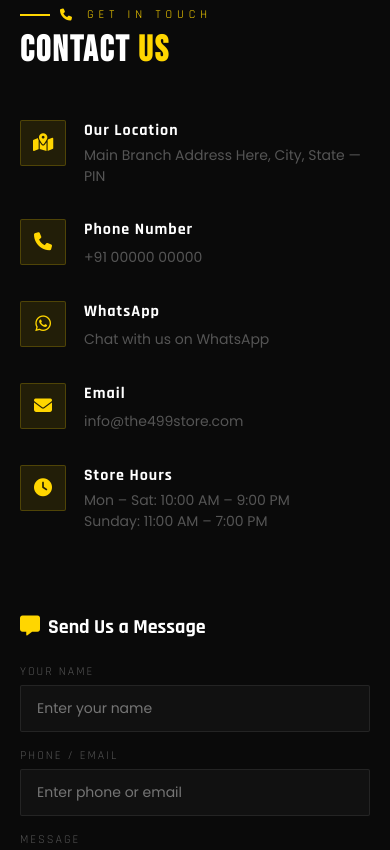
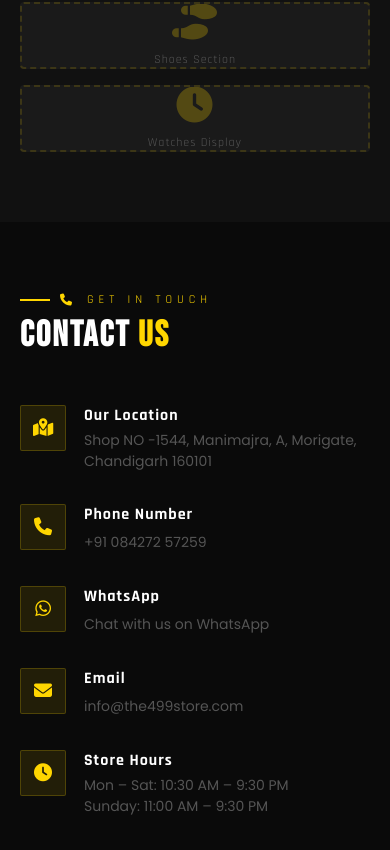
Before and after one commit to Paras367/DEMO, a plain HTML site: page 499_Store/index.html in a window 390 px wide. Shown: the part 6448-7298 px from the top of the page. Drawn offline with Linux system fonts and the light colour scheme.

Commit message:
Revise store information in index.html
Updated store details including address, phone number, WhatsApp link, and store hours.

```diff
--- a/499_Store/index.html
+++ b/499_Store/index.html
@@ -6,14 +6,10 @@
   <meta name="viewport" content="width=device-width, initial-scale=1.0"/>
   <title>THE 499 STORE</title>
 
-  <!-- Font Awesome 6 CDN -->
   <link rel="stylesheet" href="https://cdnjs.cloudflare.com/ajax/libs/font-awesome/6.5.0/css/all.min.css"/>
-
-  <!-- Google Fonts -->
   <link href="https://fonts.googleapis.com/css2?family=Bebas+Neue&family=Rajdhani:wght@400;600;700&family=Poppins:wght@300;400;600&display=swap" rel="stylesheet"/>
 
   <style>
-    /* ===== ROOT VARIABLES ===== */
     :root {
       --yellow: #FFD600;
       --yellow-light: #FFE44D;
@@ -36,12 +32,10 @@
       overflow-x: hidden;
     }
 
-    /* ===== SCROLLBAR ===== */
     ::-webkit-scrollbar { width: 6px; }
     ::-webkit-scrollbar-track { background: var(--black); }
     ::-webkit-scrollbar-thumb { background: var(--yellow); border-radius: 3px; }
 
-    /* ===== NAVBAR ===== */
     nav {
       position: fixed;
       top: 0; left: 0; right: 0;
@@ -1249,7 +1243,7 @@
     <div class="shop-gallery">
       <div class="gallery-item large">
         <i class="fa-solid fa-store"></i>
-        <span>Main Shop Photo — Add Here</span>
+        <img src="https://www.footwearkhoj.com/wp-content/uploads/5416-featured.jpg" alt="Main Shop Photo">
         <div class="gallery-overlay"><span><i class="fa-solid fa-location-dot"></i> Main Branch</span></div>
       </div>
       <div class="gallery-item">
@@ -1286,21 +1280,21 @@
           <div class="contact-icon"><i class="fa-solid fa-map-location-dot"></i></div>
           <div class="contact-detail">
             <h4>Our Location</h4>
-            <p>Main Branch Address Here, City, State — PIN</p>
+            <p>Shop NO -1544, Manimajra, A, Morigate, Chandigarh 160101 </p>
           </div>
         </div>
         <div class="contact-item">
           <div class="contact-icon"><i class="fa-solid fa-phone"></i></div>
           <div class="contact-detail">
             <h4>Phone Number</h4>
-            <a href="tel:+910000000000">+91 00000 00000</a>
+            <a href="tel:+91 08427257259">+91 084272 57259</a>
           </div>
         </div>
         <div class="contact-item">
           <div class="contact-icon"><i class="fa-brands fa-whatsapp"></i></div>
           <div class="contact-detail">
             <h4>WhatsApp</h4>
-            <a href="https://wa.me/910000000000" target="_blank">Chat with us on WhatsApp</a>
+            <a href="https://wa.me/91084272 57259" target="_blank">Chat with us on WhatsApp</a>
           </div>
         </div>
         <div class="contact-item">
@@ -1314,8 +1308,8 @@
           <div class="contact-icon"><i class="fa-solid fa-clock"></i></div>
           <div class="contact-detail">
             <h4>Store Hours</h4>
-            <p>Mon – Sat: 10:00 AM – 9:00 PM</p>
-            <p>Sunday: 11:00 AM – 7:00 PM</p>
+            <p>Mon – Sat: 10:30 AM – 9:30 PM</p>
+            <p>Sunday: 11:00 AM – 9:30 PM</p>
           </div>
         </div>
       </div>
```
